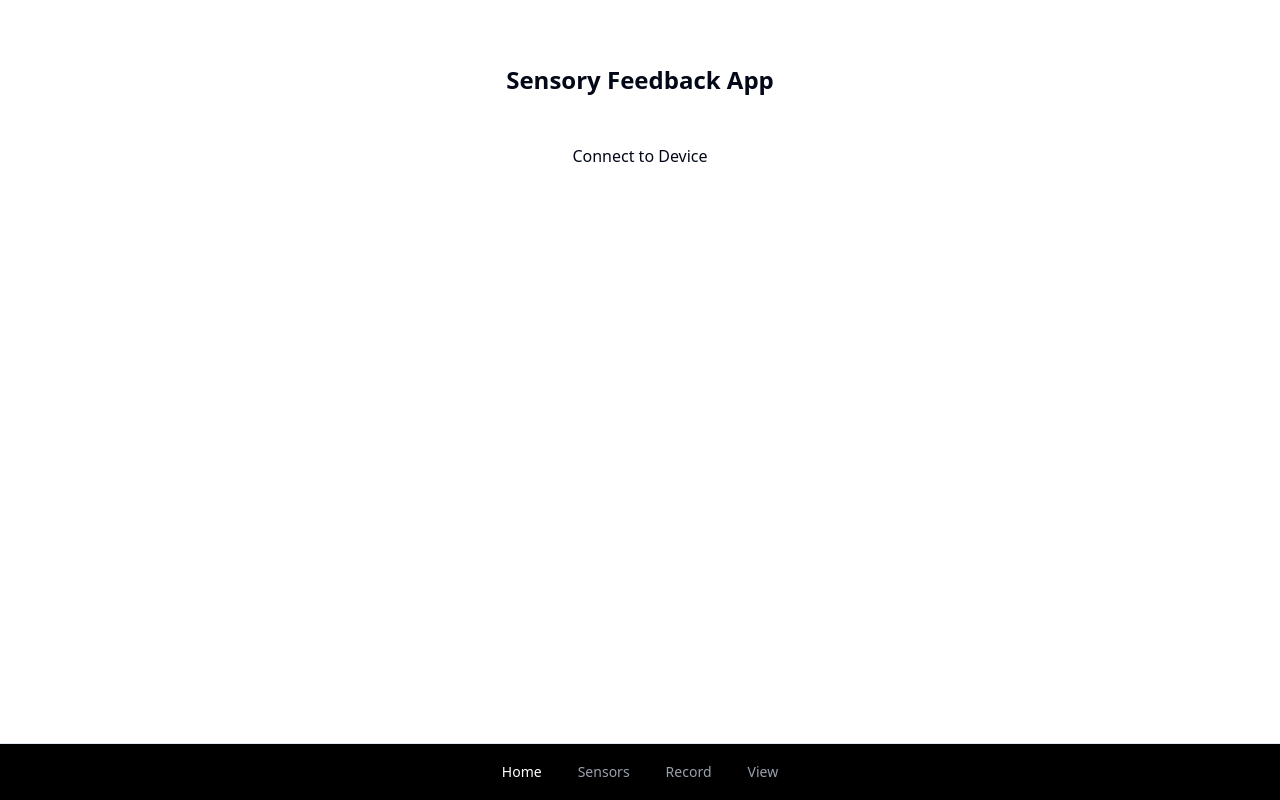
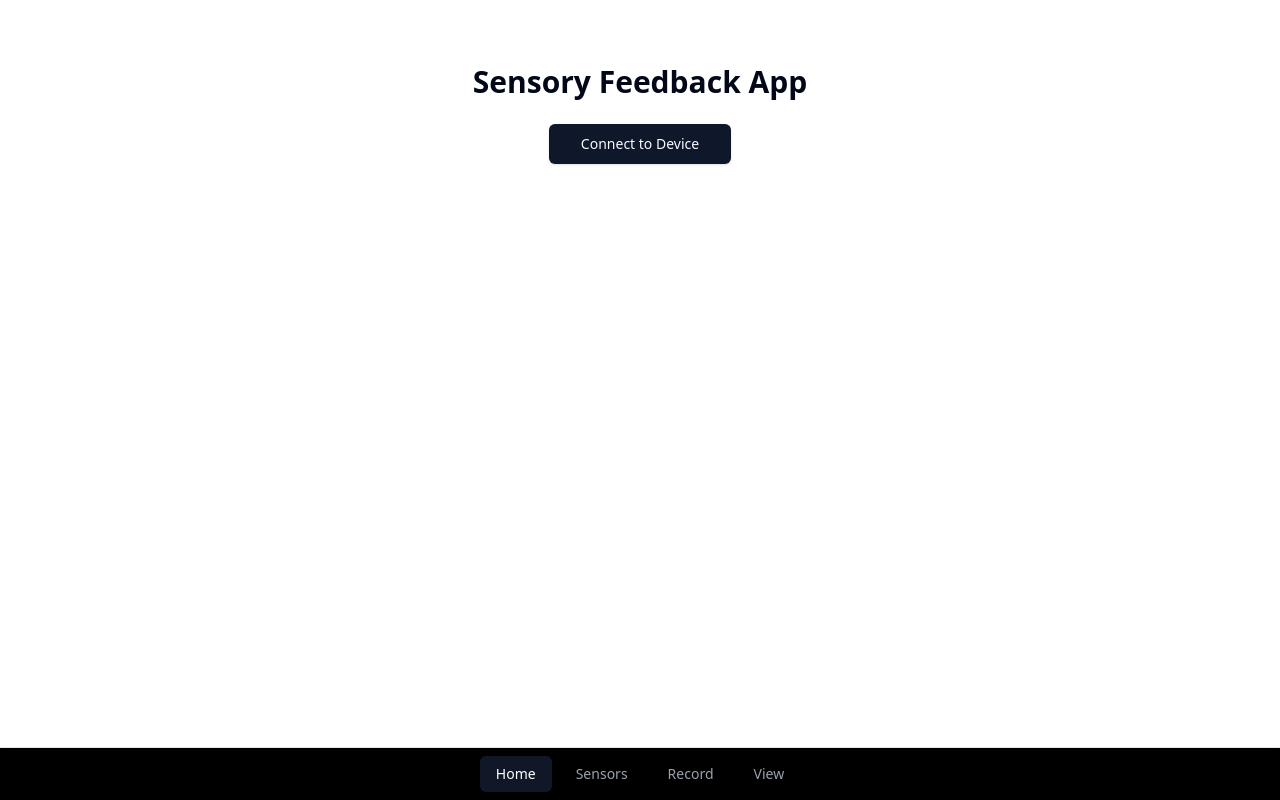
Before and after one commit to GideonRubin/sensory-feedback, a React (Vite) app in the folder v1/WebApp/sensory-feedback/: page / in a window 1280 px wide. Built offline with nearby package versions, Linux system fonts and the light colour scheme.

Commit message:
Added spec and updated UI

```diff
--- a/v1/WebApp/sensory-feedback/package.json
+++ b/v1/WebApp/sensory-feedback/package.json
@@ -11,6 +11,8 @@
   },
   "dependencies": {
     "@radix-ui/react-navigation-menu": "^1.2.14",
+    "@radix-ui/react-slot": "^1.2.4",
+    "@radix-ui/react-switch": "^1.2.6",
     "@tailwindcss/postcss": "^4.1.18",
     "autoprefixer": "^10.4.23",
     "class-variance-authority": "^0.7.1",
--- a/v1/WebApp/sensory-feedback/src/components/Navbar.tsx
+++ b/v1/WebApp/sensory-feedback/src/components/Navbar.tsx
@@ -1,59 +1,34 @@
 import { Link, useLocation } from "react-router-dom"
 import { cn } from "@/lib/utils"
-import {
-  NavigationMenu,
-  NavigationMenuItem,
-  NavigationMenuLink,
-  NavigationMenuList,
-  navigationMenuTriggerStyle,
-} from "@/components/ui/navigation-menu"
+import { Button } from "@/components/ui/button"
 
 export function Navbar() {
   const location = useLocation()
 
-  const getLinkClassName = (path: string) => {
-    const isActive = location.pathname === path
+  const getButtonClass = (path: string) => {
     return cn(
-      navigationMenuTriggerStyle(),
-      "bg-black hover:bg-gray-900 hover:text-white focus:bg-gray-900 focus:text-white active:bg-gray-900 active:text-white data-[active]:bg-gray-900 data-[state=open]:bg-gray-900",
-      isActive ? "text-white" : "text-gray-400"
+      "text-gray-400 hover:text-white hover:bg-gray-900",
+      location.pathname === path && "text-white bg-gray-900"
     )
   }
 
   return (
-    <div className="fixed bottom-0 left-0 right-0 flex justify-center border-t bg-black p-2 z-50">
-      <NavigationMenu>
-        <NavigationMenuList>
-          <NavigationMenuItem>
-            <Link to="/">
-              <NavigationMenuLink className={getLinkClassName("/")}>
-                Home
-              </NavigationMenuLink>
-            </Link>
-          </NavigationMenuItem>
-          <NavigationMenuItem>
-            <Link to="/sensors">
-              <NavigationMenuLink className={getLinkClassName("/sensors")}>
-                Sensors
-              </NavigationMenuLink>
-            </Link>
-          </NavigationMenuItem>
-          <NavigationMenuItem>
-            <Link to="/record">
-              <NavigationMenuLink className={getLinkClassName("/record")}>
-                Record
-              </NavigationMenuLink>
-            </Link>
-          </NavigationMenuItem>
-          <NavigationMenuItem>
-            <Link to="/view">
-              <NavigationMenuLink className={getLinkClassName("/view")}>
-                View
-              </NavigationMenuLink>
-            </Link>
-          </NavigationMenuItem>
-        </NavigationMenuList>
-      </NavigationMenu>
+    <div className="fixed bottom-0 left-0 right-0 flex justify-center gap-2 border-t bg-black p-2 z-50 shadow-lg">
+      <Button variant="ghost" asChild className={getButtonClass("/")}>
+        <Link to="/">Home</Link>
+      </Button>
+
+      <Button variant="ghost" asChild className={getButtonClass("/sensors")}>
+        <Link to="/sensors">Sensors</Link>
+      </Button>
+
+      <Button variant="ghost" asChild className={getButtonClass("/record")}>
+        <Link to="/record">Record</Link>
+      </Button>
+
+      <Button variant="ghost" asChild className={getButtonClass("/view")}>
+        <Link to="/view">View</Link>
+      </Button>
     </div>
   )
 }
--- /dev/null
+++ b/v1/WebApp/sensory-feedback/src/components/ui/button.tsx
@@ -0,0 +1,57 @@
+import * as React from "react"
+import { Slot } from "@radix-ui/react-slot"
+import { cva, type VariantProps } from "class-variance-authority"
+
+import { cn } from "@/lib/utils"
+
+const buttonVariants = cva(
+  "inline-flex items-center justify-center gap-2 whitespace-nowrap rounded-md text-sm font-medium transition-colors focus-visible:outline-none focus-visible:ring-1 focus-visible:ring-ring disabled:pointer-events-none disabled:opacity-50 [&_svg]:pointer-events-none [&_svg]:size-4 [&_svg]:shrink-0",
+  {
+    variants: {
+      variant: {
+        default:
+          "bg-primary text-primary-foreground shadow hover:bg-primary/90",
+        destructive:
+          "bg-destructive text-destructive-foreground shadow-sm hover:bg-destructive/90",
+        outline:
+          "border border-input bg-background shadow-sm hover:bg-accent hover:text-accent-foreground",
+        secondary:
+          "bg-secondary text-secondary-foreground shadow-sm hover:bg-secondary/80",
+        ghost: "hover:bg-accent hover:text-accent-foreground",
+        link: "text-primary underline-offset-4 hover:underline",
+      },
+      size: {
+        default: "h-9 px-4 py-2",
+        sm: "h-8 rounded-md px-3 text-xs",
+        lg: "h-10 rounded-md px-8",
+        icon: "h-9 w-9",
+      },
+    },
+    defaultVariants: {
+      variant: "default",
+      size: "default",
+    },
+  }
+)
+
+export interface ButtonProps
+  extends React.ButtonHTMLAttributes<HTMLButtonElement>,
+    VariantProps<typeof buttonVariants> {
+  asChild?: boolean
+}
+
+const Button = React.forwardRef<HTMLButtonElement, ButtonProps>(
+  ({ className, variant, size, asChild = false, ...props }, ref) => {
+    const Comp = asChild ? Slot : "button"
+    return (
+      <Comp
+        className={cn(buttonVariants({ variant, size, className }))}
+        ref={ref}
+        {...props}
+      />
+    )
+  }
+)
+Button.displayName = "Button"
+
+export { Button, buttonVariants }
--- /dev/null
+++ b/v1/WebApp/sensory-feedback/src/components/ui/switch.tsx
@@ -0,0 +1,27 @@
+import * as React from "react"
+import * as SwitchPrimitives from "@radix-ui/react-switch"
+
+import { cn } from "@/lib/utils"
+
+const Switch = React.forwardRef<
+  React.ElementRef<typeof SwitchPrimitives.Root>,
+  React.ComponentPropsWithoutRef<typeof SwitchPrimitives.Root>
+>(({ className, ...props }, ref) => (
+  <SwitchPrimitives.Root
+    className={cn(
+      "peer inline-flex h-6 w-11 shrink-0 cursor-pointer items-center rounded-full border-2 border-transparent transition-colors focus-visible:outline-none focus-visible:ring-2 focus-visible:ring-ring focus-visible:ring-offset-2 focus-visible:ring-offset-background disabled:cursor-not-allowed disabled:opacity-50 data-[state=checked]:bg-primary data-[state=unchecked]:bg-input",
+      className
+    )}
+    {...props}
+    ref={ref}
+  >
+    <SwitchPrimitives.Thumb
+      className={cn(
+        "pointer-events-none block h-5 w-5 rounded-full bg-background shadow-lg ring-0 transition-transform data-[state=checked]:translate-x-5 data-[state=unchecked]:translate-x-0"
+      )}
+    />
+  </SwitchPrimitives.Root>
+))
+Switch.displayName = SwitchPrimitives.Root.displayName
+
+export { Switch }
--- a/v1/WebApp/sensory-feedback/src/pages/Home.tsx
+++ b/v1/WebApp/sensory-feedback/src/pages/Home.tsx
@@ -1,6 +1,8 @@
 import { useState, useEffect } from 'react'
 import '../App.css'
 import { bleService } from '../BleService'
+import { Button } from '@/components/ui/button'
+import { Switch } from '@/components/ui/switch'
 
 export function Home() {
   const [isConnected, setIsConnected] = useState(false)
@@ -34,43 +36,53 @@ export function Home() {
     setSensorValue('No data')
   }
 
-  const toggleLed = async () => {
+  const toggleLed = async (checked: boolean) => {
     try {
-      const newState = !ledState
-      await bleService.setLed(newState)
-      setLedState(newState)
+      // The switch passes the new checked state directly
+      await bleService.setLed(checked)
+      setLedState(checked)
     } catch (error) {
       console.error('Failed to toggle LED:', error)
+      // Revert state if the BLE command fails (optional UI improvement)
+      // setLedState(!checked)
     }
   }
 
   return (
-    <div className="p-4">
-      <h1 className="text-2xl font-bold mb-4">Sensory Feedback App</h1>
-      <div className="card">
+    <div className="p-4 flex flex-col items-center gap-6">
+      <h1 className="text-3xl font-bold">Sensory Feedback App</h1>
+
       {!isConnected ? (
-          <button onClick={handleConnect}>
+        <Button onClick={handleConnect} size="lg">
           Connect to Device
-          </button>
+        </Button>
       ) : (
-          <div style={{ display: 'flex', flexDirection: 'column', gap: '20px' }}>
-            <button onClick={handleDisconnect}>
+        <div className="flex flex-col gap-6 w-full max-w-md">
+           <div className="flex justify-center">
+             <Button onClick={handleDisconnect} variant="destructive">
                Disconnect
-            </button>
-
-            <div>
-              <h2>Sensor Value</h2>
-              <p style={{ fontSize: '2em', fontWeight: 'bold' }}>{sensorValue}</p>
+             </Button>
            </div>
 
-            <div>
-              <button onClick={toggleLed}>
-                Turn LED {ledState ? 'OFF' : 'ON'}
-              </button>
+           <div className="grid gap-4">
+             <div className="rounded-lg border bg-card text-card-foreground shadow-sm p-6 flex flex-col items-center gap-2">
+               <h2 className="text-xl font-semibold">Sensor Value</h2>
+               <p className="text-4xl font-bold">{sensorValue}</p>
+             </div>
+
+             <div className="rounded-lg border bg-card text-card-foreground shadow-sm p-6 flex items-center justify-between">
+               <span className="text-lg font-medium">LED Control</span>
+               <div className="flex items-center gap-2">
+                 <span className="text-sm text-muted-foreground">{ledState ? 'ON' : 'OFF'}</span>
+                 <Switch
+                   checked={ledState}
+                   onCheckedChange={toggleLed}
+                 />
+               </div>
+             </div>
            </div>
         </div>
       )}
     </div>
-    </div>
   )
 }
```
Also changed, not shown: 2 other files (tests, documents, lock files or other folders). Lines whose indentation alone changed are shown as unchanged.
